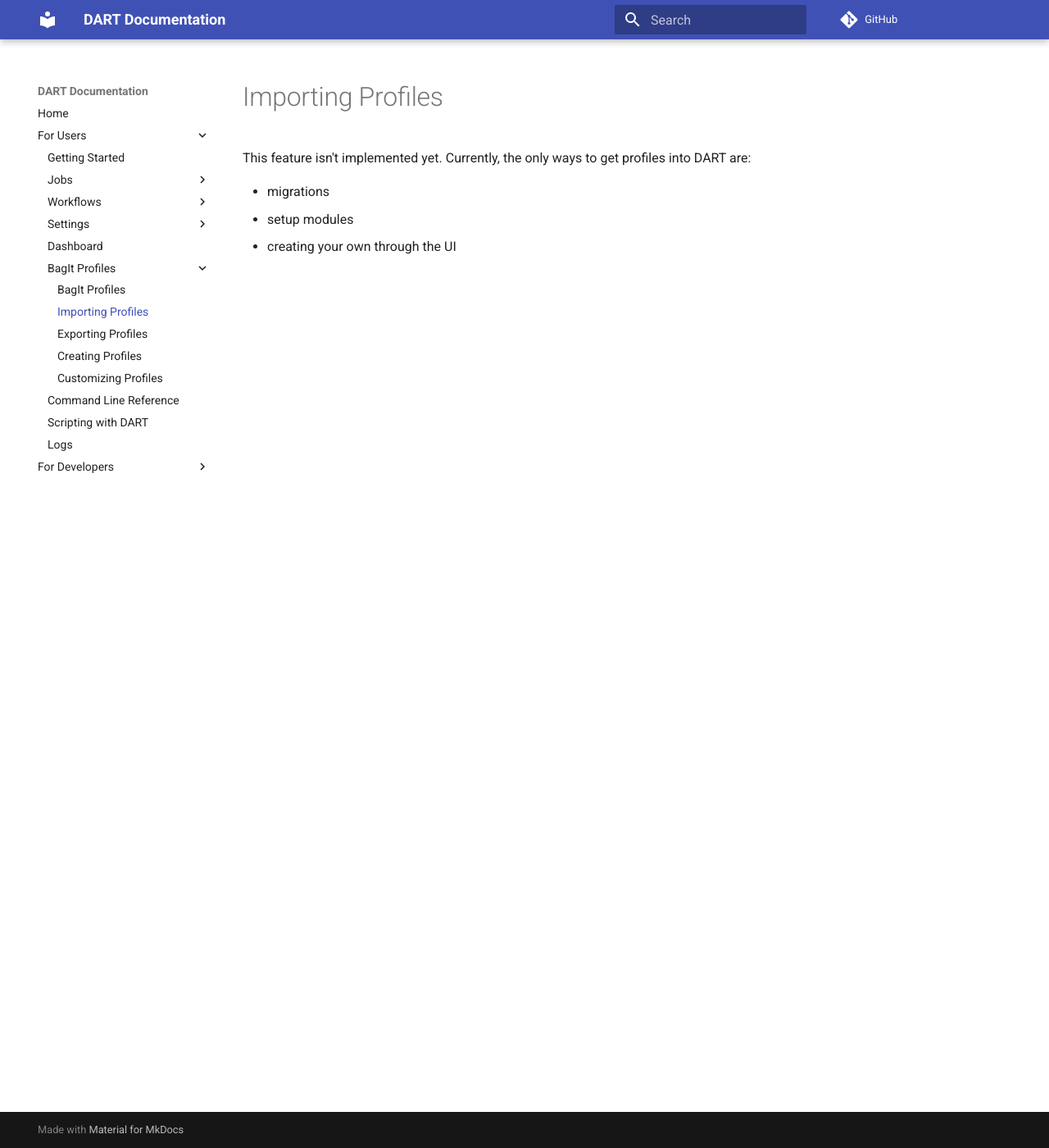
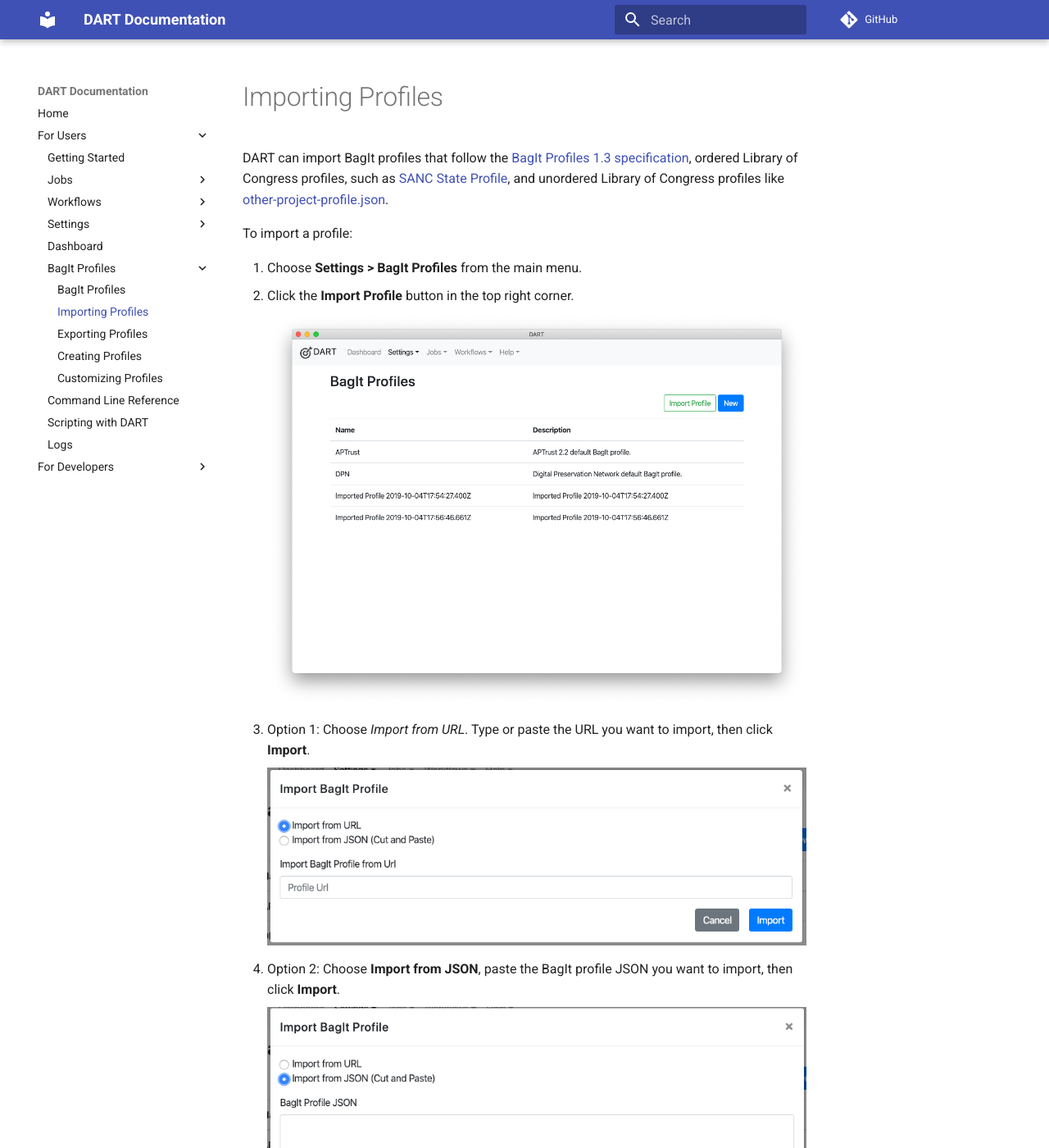
Before and after one commit to APTrust/dart-docs, an MkDocs documentation site: the page built from docs/users/bagit/importing.md, in a window 1280 px wide and 1400 px high. Shown: the whole window at 82% size. Built offline with MkDocs 1.6.1 and Material for MkDocs 9.7.7, drawn with Linux system fonts in a browser that asks for light colours; comment, search, counter and statistics services are not loaded.

Commit message:
Added docs for importing/exporting BagIt profiles

```diff
--- a/docs/users/bagit/importing.md
+++ b/docs/users/bagit/importing.md
@@ -1,8 +1,18 @@
 # Importing Profiles
 
-This feature isn't implemented yet. Currently, the only ways to get profiles into DART
-are:
+DART can import BagIt profiles that follow the [BagIt Profiles 1.3 specification](https://bagit-profiles.github.io/bagit-profiles-specification/), ordered Library of Congress profiles, such as [SANC State Profile](https://github.com/LibraryOfCongress/bagger/blob/master/bagger-business/src/main/resources/gov/loc/repository/bagger/profiles/SANC-state-profile.json), and unordered Library of Congress profiles like [other-project-profile.json](https://github.com/LibraryOfCongress/bagger/blob/master/bagger-business/src/main/resources/\gov/loc/repository/bagger/profiles/other-project-profile.json).
 
-* migrations
-* setup modules
-* creating your own through the UI
+To import a profile:
+
+1. Choose __Settings > BagIt Profiles__ from the main menu.
+1. Click the __Import Profile__ button in the top right corner.
+
+    ![BagIt Profile list](../../img/bagit_profiles/profile_list.png)
+
+1. Option 1: Choose _Import from URL_. Type or paste the URL you want to import, then click __Import__.
+
+    ![BagIt Profile import from URL](../../img/bagit_profiles/profile_import_url.png)
+
+1. Option 2: Choose __Import from JSON__, paste the BagIt profile JSON you want to import, then click __Import__.
+
+    ![BagIt Profile import from JSON](../../img/bagit_profiles/profile_import_text.png)
```
Also changed, not shown: README.md (+1 -1 lines), docs/users/bagit/exporting.md (+18 -1 lines), docs/img/bagit_profiles/profile_detail_page.png (added), docs/img/bagit_profiles/profile_export.png (added), docs/img/bagit_profiles/profile_import_text.png (added), docs/img/bagit_profiles/profile_import_url.png (added), docs/img/bagit_profiles/profile_list.png (added).
